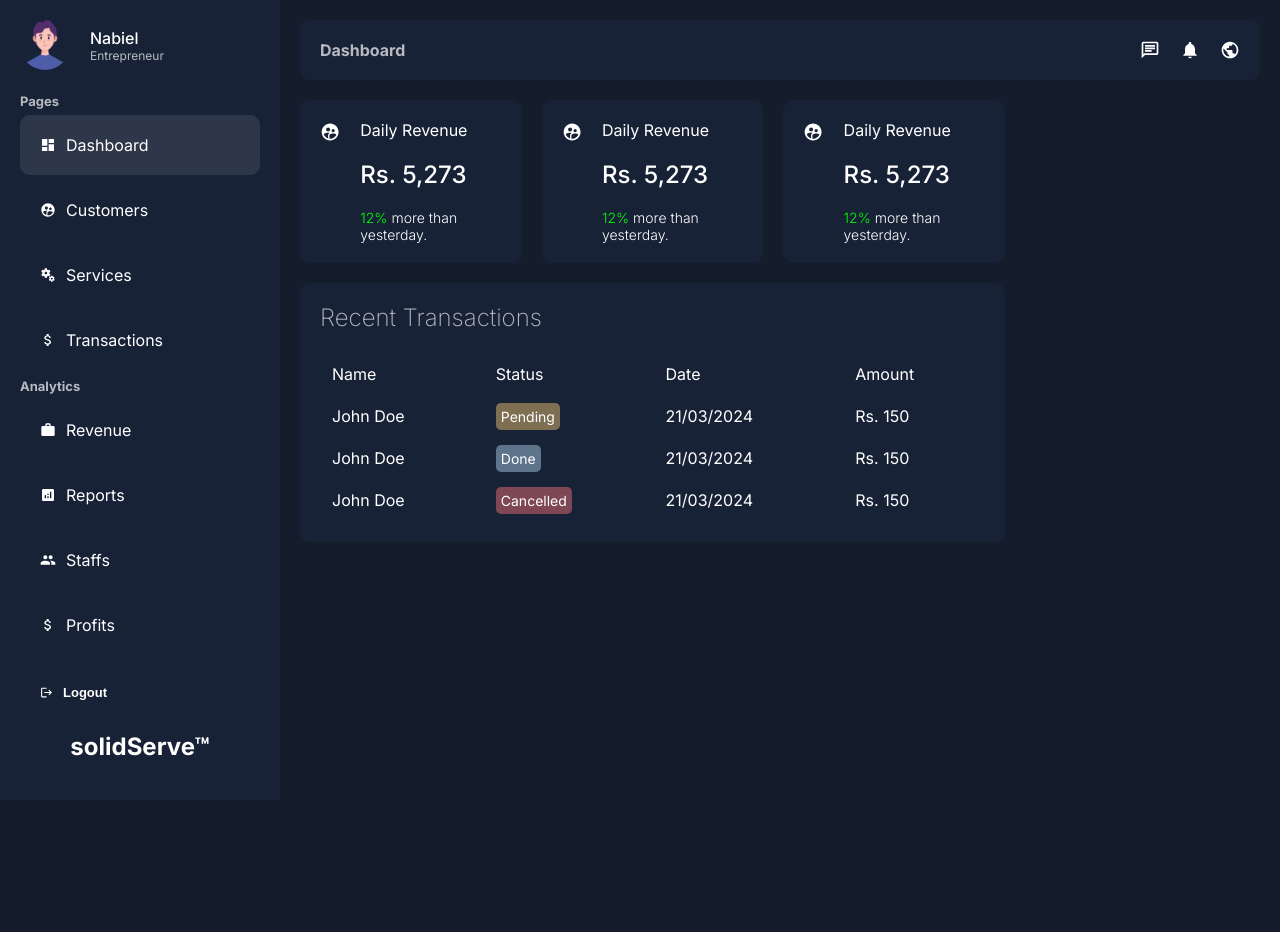
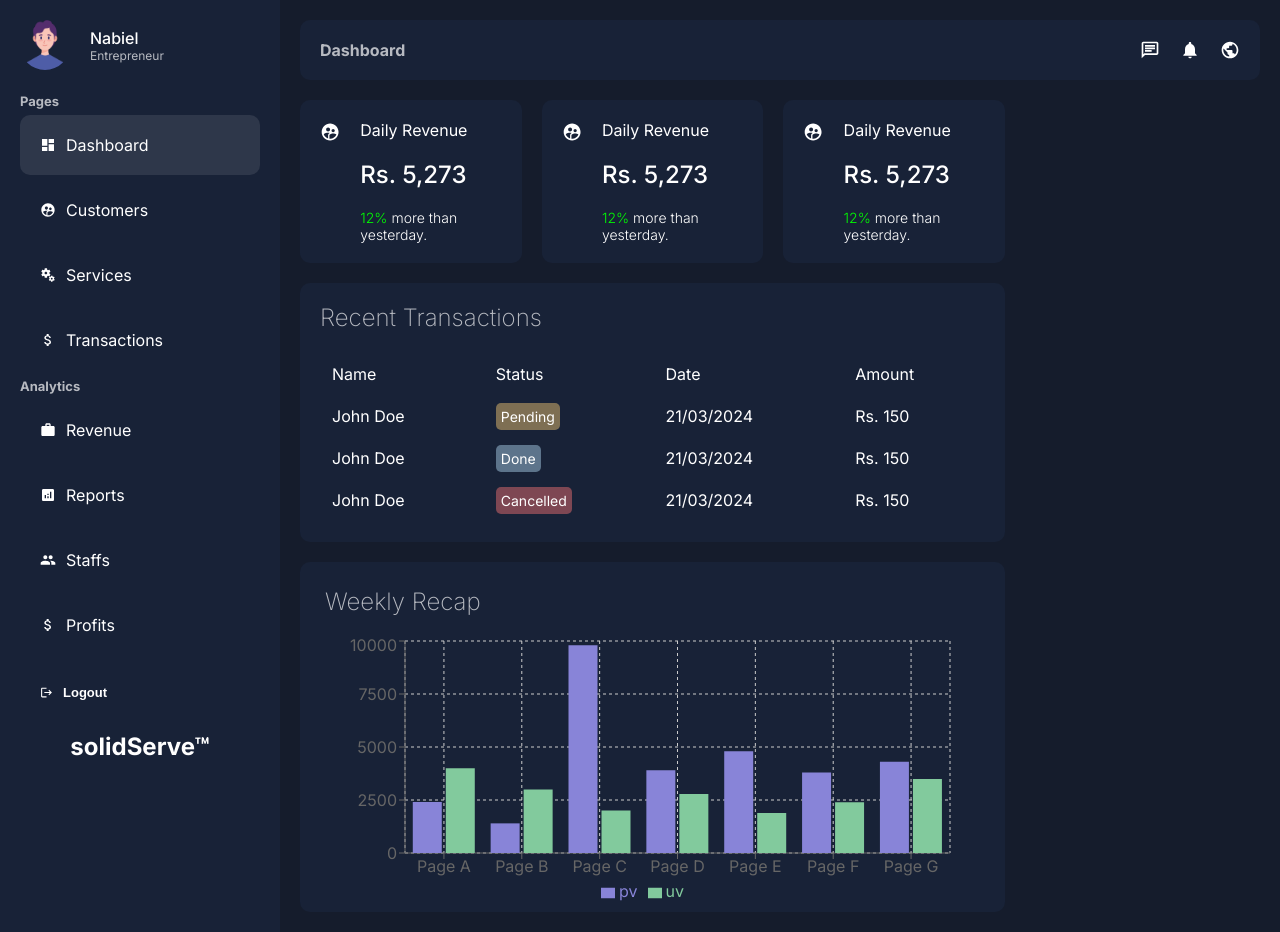
Before and after one commit to jibin7jose/admin-dashboard, a Next.js app: page /dashboard in a window 1280 px wide. Before the commit the page ends 800 px from the top, so only its background shows below. Built offline with nearby package versions, Linux system fonts and the light colour scheme.

Commit message:
Configuring Charts

```diff
--- a/app/ui/dashboard/chart/chart.jsx
+++ b/app/ui/dashboard/chart/chart.jsx
@@ -1,8 +1,77 @@
+"use client"
 import styles from './chart.module.css'
+import {Bar, BarChart, CartesianGrid, Legend, Rectangle, ResponsiveContainer, Tooltip, XAxis, YAxis} from "recharts";
 
 const Chart = () => {
+    const data = [
+        {
+            name: 'Page A',
+            uv: 4000,
+            pv: 2400,
+            amt: 2400,
+        },
+        {
+            name: 'Page B',
+            uv: 3000,
+            pv: 1398,
+            amt: 2210,
+        },
+        {
+            name: 'Page C',
+            uv: 2000,
+            pv: 9800,
+            amt: 2290,
+        },
+        {
+            name: 'Page D',
+            uv: 2780,
+            pv: 3908,
+            amt: 2000,
+        },
+        {
+            name: 'Page E',
+            uv: 1890,
+            pv: 4800,
+            amt: 2181,
+        },
+        {
+            name: 'Page F',
+            uv: 2390,
+            pv: 3800,
+            amt: 2500,
+        },
+        {
+            name: 'Page G',
+            uv: 3490,
+            pv: 4300,
+            amt: 2100,
+        },
+    ];
     return (
-        <div className={styles.container}></div>
+        <div className={styles.container}>
+            <h2 className={styles.title}>Weekly Recap</h2>
+            <ResponsiveContainer width="100%" height="90%">
+                <BarChart
+                    width={500}
+                    height={300}
+                    data={data}
+                    margin={{
+                        top: 5,
+                        right: 30,
+                        left: 20,
+                        bottom: 5,
+                    }}
+                >
+                    <CartesianGrid strokeDasharray="3 3" />
+                    <XAxis dataKey="name" />
+                    <YAxis />
+                    <Tooltip contentStyle={{background: "#151c2c", border: "none"}} />
+                    <Legend />
+                    <Bar dataKey="pv" fill="#8884d8" activeBar={<Rectangle fill="pink" stroke="blue" />} />
+                    <Bar dataKey="uv" fill="#82ca9d" activeBar={<Rectangle fill="gold" stroke="purple" />} />
+                </BarChart>
+            </ResponsiveContainer>
+        </div>
     );
 }
 
--- a/app/ui/dashboard/chart/chart.module.css
+++ b/app/ui/dashboard/chart/chart.module.css
@@ -1,3 +1,12 @@
 .container {
-    display: flex;
+    background-color: var(--bgSoft);
+    padding: 25px;
+    border-radius: 10px;
+    height: 350px;
 }
+
+.title {
+    font-weight: 200;
+    color: var(--textSoft);
+    margin-bottom: 20px;
+}
--- a/app/ui/dashboard/rightbar/rightbar.jsx
+++ b/app/ui/dashboard/rightbar/rightbar.jsx
@@ -2,7 +2,11 @@ import styles from './rightbar.module.css'
 
 const Rightbar = () => {
     return (
-        <div className={styles.container}></div>
+        <div className={styles.container}>
+            <div className={styles.item}>
+
+            </div>
+        </div>
     );
 }
 
--- a/app/ui/dashboard/rightbar/rightbar.module.css
+++ b/app/ui/dashboard/rightbar/rightbar.module.css
@@ -0,0 +1,7 @@
+.container {
+
+}
+
+.item {
+
+}
--- a/package.json
+++ b/package.json
@@ -14,7 +14,7 @@
     "react": "18",
     "react-dom": "18",
     "react-icons": "^4.11.0",
-    "recharts": "^2.9.0"
+    "recharts": "^2.12.3"
   },
   "devDependencies": {
     "eslint": "8",
```
Also changed, not shown: 1 other file (tests, documents, lock files or other folders).
